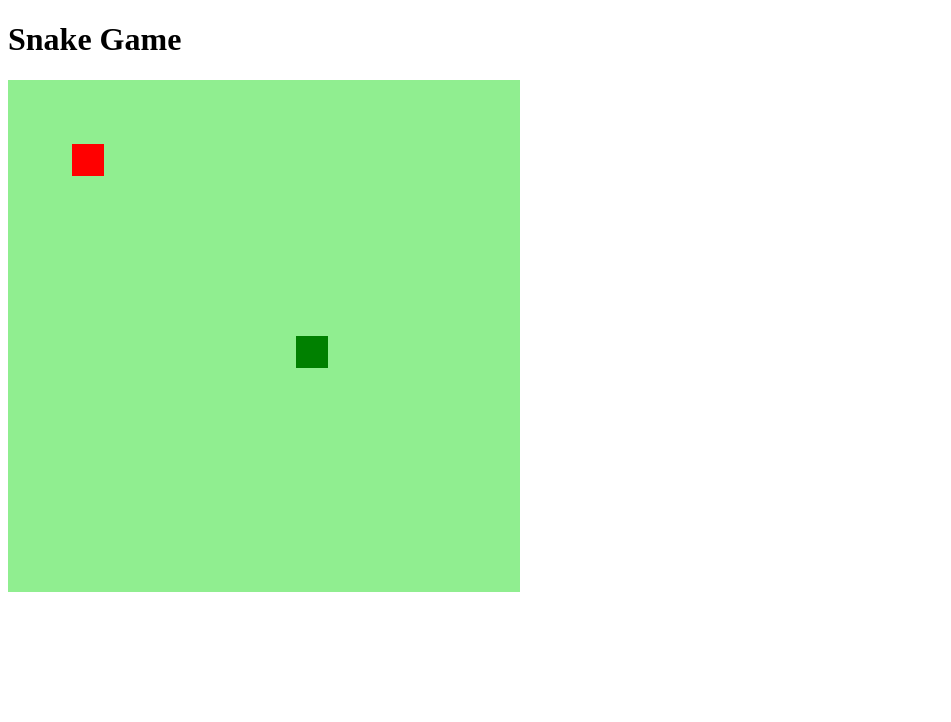
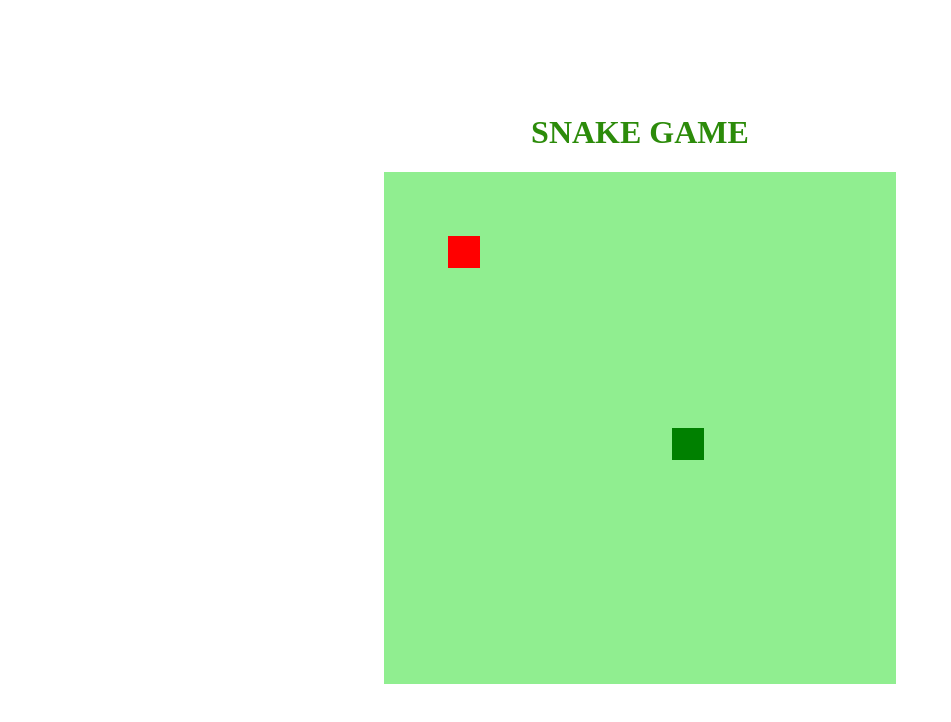
Before and after one commit to luispaolini/snake-game-dio, a plain HTML site: page index.html in a window 1280 px wide. Shown: the whole page, without its empty margins (0-951 px from the left). Drawn offline with Linux system fonts and the light colour scheme.

Commit message:
adicionar estilização

```diff
--- a/index.html
+++ b/index.html
@@ -9,7 +9,7 @@
     <title>Snake Game</title>
   </head>
   <body>
-    <h1>Snake Game</h1>
+    <h1>SNAKE GAME</h1>
     <canvas id="snake" width="512" height="512"></canvas>
   </body>
 </html>
--- a/style.css
+++ b/style.css
@@ -1,2 +1,9 @@
 body {
+  height: 95vh;
+  width: 95;
+  display: flex;
+  justify-content: center;
+  align-items: center;
+  flex-direction: column;
+  color: rgb(44, 139, 10);
 }
```
